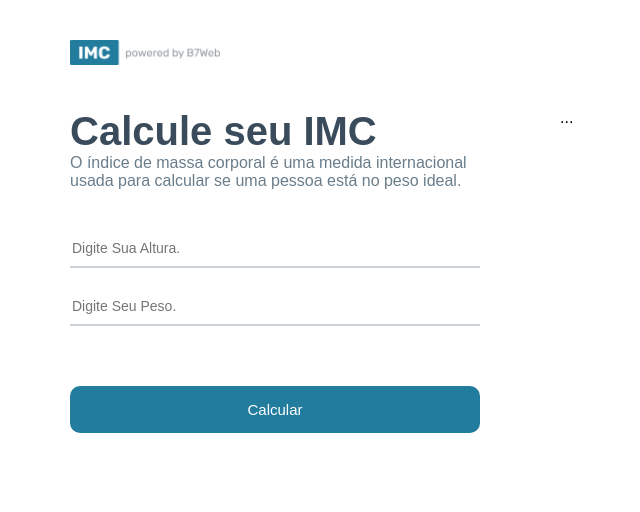
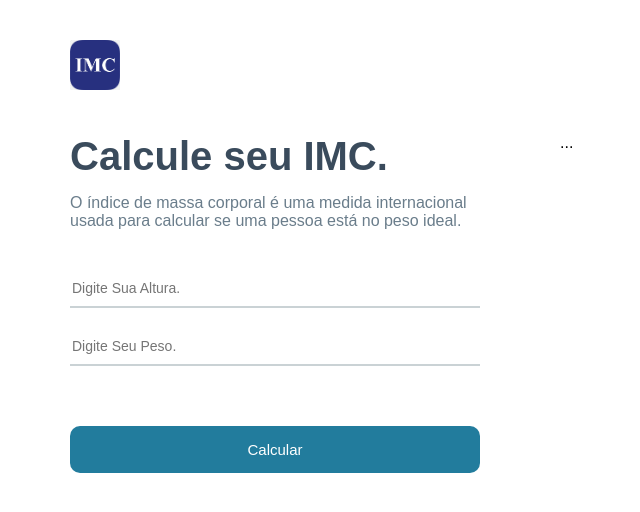
Before and after one commit to DevNetoSantos/projeto-calculadora-imc, a React (Vite) app: page / in a window 1280 px wide. Shown: the top 512 px of the page, without its empty margins (120-760 px from the left). Built offline with nearby package versions, Linux system fonts and the light colour scheme.

Commit message:
atualização logo

```diff
--- a/src/App.module.css
+++ b/src/App.module.css
@@ -25,6 +25,7 @@
     margin: 0;
     font-size: 40px;
     color: #3A4B5C;
+    margin-bottom: 15px;
 }
 
 .container .leftSide p {
--- a/src/App.tsx
+++ b/src/App.tsx
@@ -19,12 +19,12 @@ const App = () => {
     <div className={style.main}>
       <header>
         <div className={style.headerContainer}>
-          <img src={imageLogo} alt="logo do site" width={150}/>
+          <img src={imageLogo} alt="logo do site" width={50}/>
         </div>
       </header>
       <div className={style.container}>
         <div className={style.leftSide}>
-          <h1>Calcule seu IMC</h1>
+          <h1>Calcule seu IMC.</h1>
           <p>
           O índice de massa corporal é uma medida internacional usada para calcular se uma pessoa está no peso ideal.
           </p>
```
Also changed, not shown: src/assets/images/powered.png.
